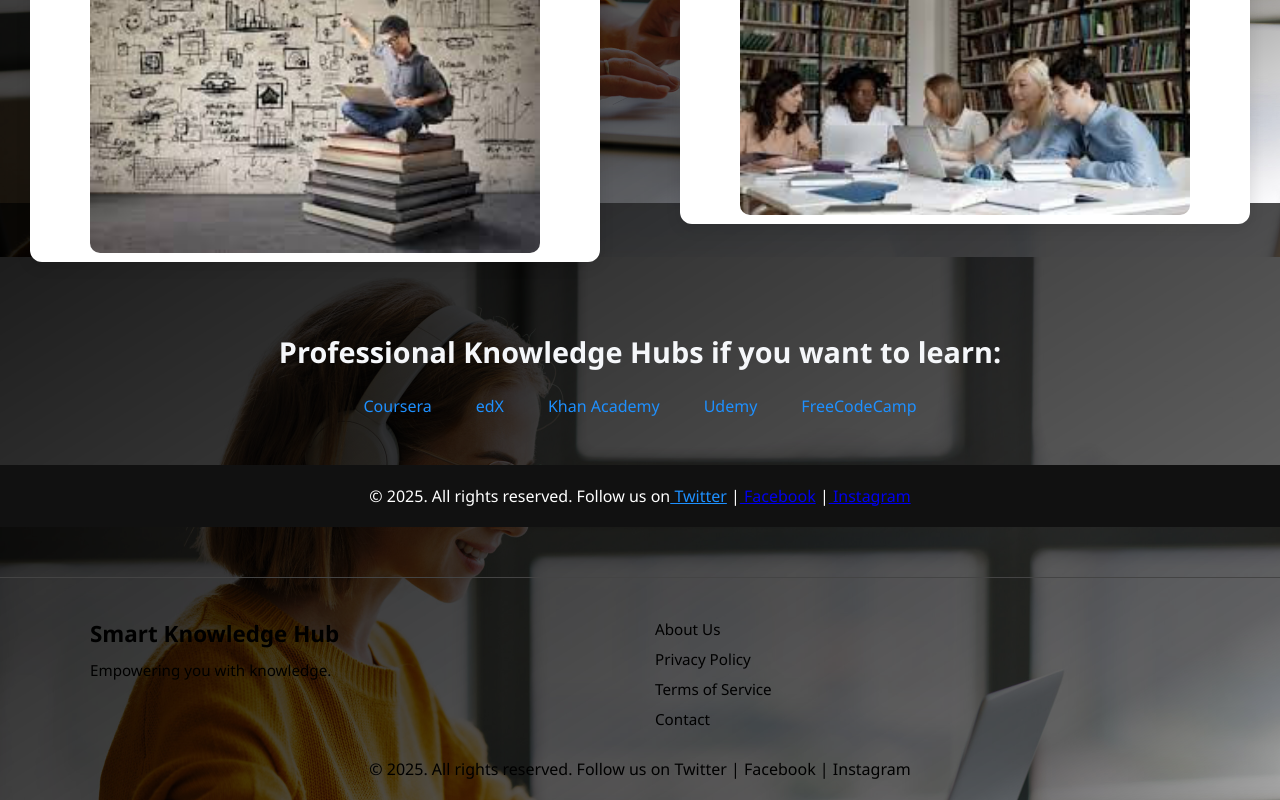
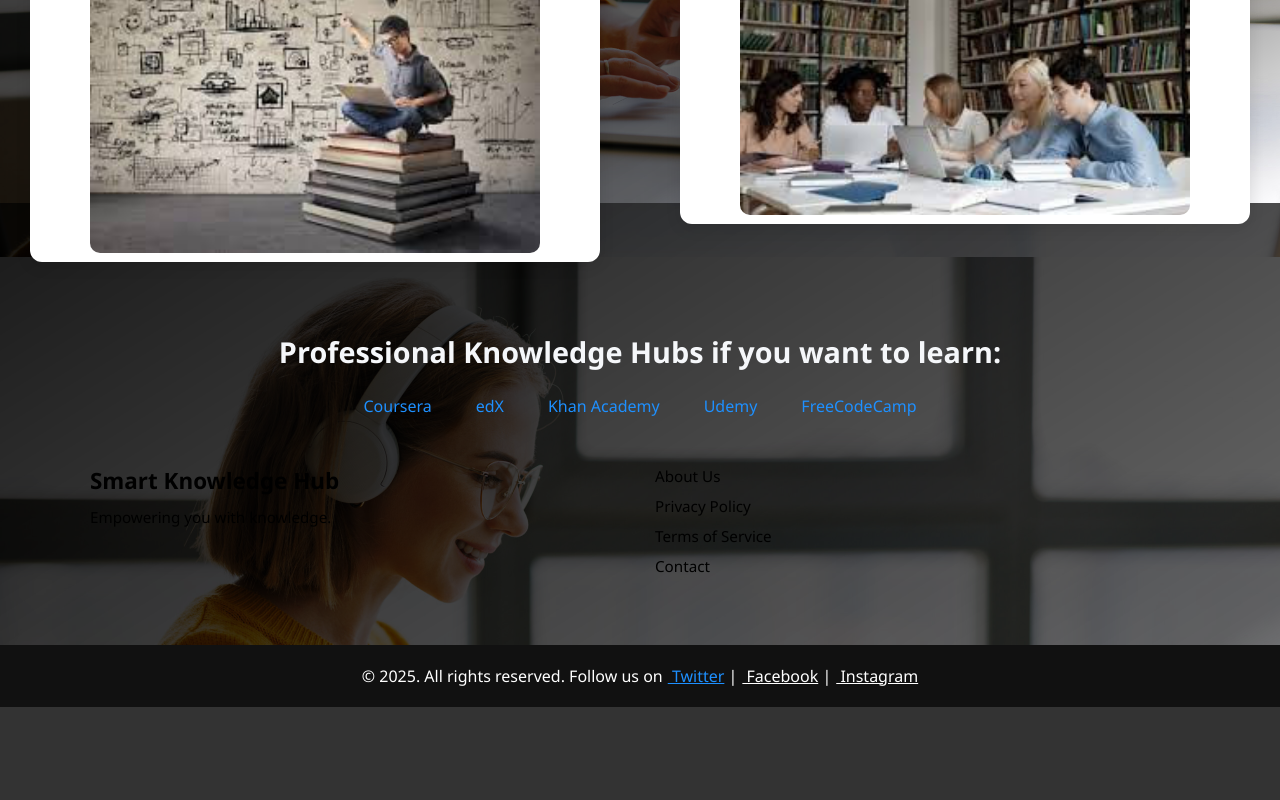
Before and after one commit to hermelagetachew999-collab/smart-knowledge-hub, a React (Create React App) app: page / in a window 1280 px wide. Shown: the part 597-1397 px from the top of the page. After the commit the page ends 1304 px from the top, so only its background shows below. Built offline with nearby package versions, Linux system fonts and the light colour scheme.

Commit message:
Remove redundant footer from Home.jsx

```diff
--- a/src/components/Footer.jsx
+++ b/src/components/Footer.jsx
@@ -2,8 +2,9 @@ import React from "react";
 
 const Footer = ({ onNavigate }) => {
     return (
-        <footer className="footer">
-            <div className="container footer-content">
+        <div>
+            {/* Top Section: Links (Transparent) */}
+            <div className="container footer-content" style={{ padding: "40px 0 20px" }}>
                 <div className="footer-section">
                     <h3>Smart Knowledge Hub</h3>
                     <p>Empowering you with knowledge.</p>
@@ -17,10 +18,17 @@ const Footer = ({ onNavigate }) => {
                     </ul>
                 </div>
             </div>
-            <div className="footer-bottom" style={{ textAlign: "center", marginTop: "20px", color: "black" }}>
-                <p>&copy; 2025. All rights reserved. Follow us on Twitter | Facebook | Instagram</p>
-            </div>
-        </footer>
+
+            {/* Bottom Section: Copyright (Dark) */}
+            <footer style={{ background: "#111", color: "#fff", textAlign: "center", padding: "20px 0", marginTop: "40px" }}>
+                <p>
+                    &copy; 2025. All rights reserved. Follow us on
+                    <a style={{ color: "#1e90ff", marginLeft: "5px" }} href="https://twitter.com/yourprofile" target="_blank" rel="noopener noreferrer"> Twitter</a> |
+                    <a style={{ color: "#fff", marginLeft: "5px" }} href="https://facebook.com/yourprofile" target="_blank" rel="noopener noreferrer"> Facebook</a> |
+                    <a style={{ color: "#fff", marginLeft: "5px" }} href="https://instagram.com/yourprofile" target="_blank" rel="noopener noreferrer"> Instagram</a>
+                </p>
+            </footer>
+        </div>
     );
 };
 
--- a/src/index.css
+++ b/src/index.css
@@ -795,14 +795,8 @@ body {
 }
 
 /* FOOTER ------------------------------------- */
-/* FOOTER ------------------------------------- */
-.footer {
-  background-color: transparent;
-  color: #000;
-  padding: 40px 0 20px;
-  margin-top: 50px;
-  border-top: 1px solid #444;
-}
+/* Old .footer class removed as we are using inline styles for the bottom footer now.
+   Keeping footer-content and others for the links section. */
 
 .footer-content {
   display: flex;
--- a/src/pages/Home.jsx
+++ b/src/pages/Home.jsx
@@ -156,14 +156,6 @@ const Home = ({ currentUser }) => {
         </div>
       </div>
 
-      <footer style={{ background: "#111", color: "#fff", textAlign: "center", padding: "20px 0", marginTop: "40px" }}>
-        <p>
-          © 2025. All rights reserved. Follow us on
-          <a style={{ color: "#1e90ff" }} href="https://twitter.com/yourprofile" target="_blank" rel="noopener noreferrer"> Twitter</a> |
-          <a href="https://facebook.com/yourprofile" target="_blank" rel="noopener noreferrer"> Facebook</a> |
-          <a href="https://instagram.com/yourprofile" target="_blank" rel="noopener noreferrer"> Instagram</a>
-        </p>
-      </footer>
     </>
   );
 
```
